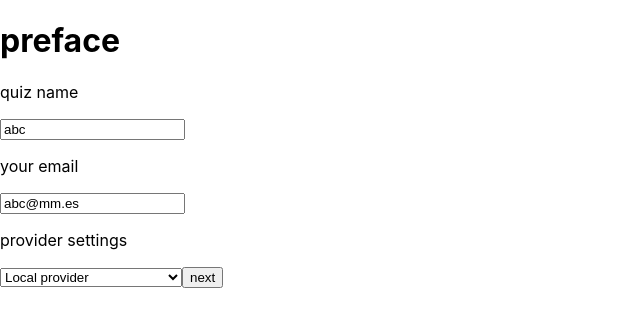
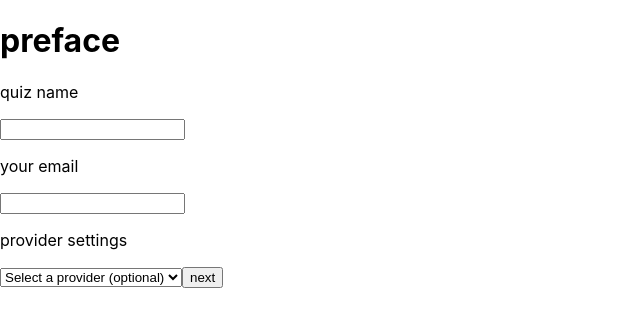
Before and after one commit to David256/quizzed-frontend, a React (Create React App) app: page /preface in a window 1280 px wide. Shown: the top 326 px of the page, without its empty margins (0-640 px from the left). Built offline with nearby package versions, Linux system fonts and the light colour scheme.

Commit message:
Avoid some routes when there are no needed data

```diff
--- a/src/pages/QuizPage.jsx
+++ b/src/pages/QuizPage.jsx
@@ -1,5 +1,5 @@
 import React, { useState, useEffect } from 'react';
-import { useNavigate } from 'react-router-dom';
+import { useNavigate, Navigate } from 'react-router-dom';
 import log from 'loglevel';
 import routes from '../helpers/routes';
 import useSession from '../session/useSession';
@@ -19,6 +19,8 @@ function QuizPage() {
   const [index, setIndex] = useState(0);
   const [currentQuestion, setCurrentQuestion] = useState(null);
   const [isFinished, setIsFinished] = useState(false);
+
+  if (!quizName) return <Navigate to={routes.preface} />;
 
   /**
    * Get next question and save in `currentQuestion`
--- a/src/pages/ResultPage.jsx
+++ b/src/pages/ResultPage.jsx
@@ -1,4 +1,6 @@
 import React from 'react';
+import { Navigate } from 'react-router-dom';
+import routes from '../helpers/routes';
 import useSession from '../session/useSession';
 
 function ResultPage() {
@@ -6,6 +8,8 @@ function ResultPage() {
     answers,
     quiz,
   } = useSession();
+
+  if (!quiz || !answers) return <Navigate to={routes.quiz} />;
 
   const reviews = () => {
     if (!quiz) return [];
--- a/src/session/SessionProvider.jsx
+++ b/src/session/SessionProvider.jsx
@@ -6,8 +6,8 @@ import log from 'loglevel';
 export const sessionContext = createContext();
 
 function SessionProvider({ children }) {
-  const [quizName, setQuizName] = useState('abc');
-  const [userEmail, setUserEmail] = useState('abc@mm.es');
+  const [quizName, setQuizName] = useState('');
+  const [userEmail, setUserEmail] = useState('');
   const [providerOptions, setProviderOptions] = useState([
     {
       value: 'local',
@@ -22,7 +22,7 @@ function SessionProvider({ children }) {
       text: 'opentdb.com provider',
     },
   ]);
-  const [selectedProvider, setSelectedProvider] = useState('local');
+  const [selectedProvider, setSelectedProvider] = useState(null);
   const [answers, setAnswers] = useState([]);
   const [quiz, setQuiz] = useState(null);
 
```
